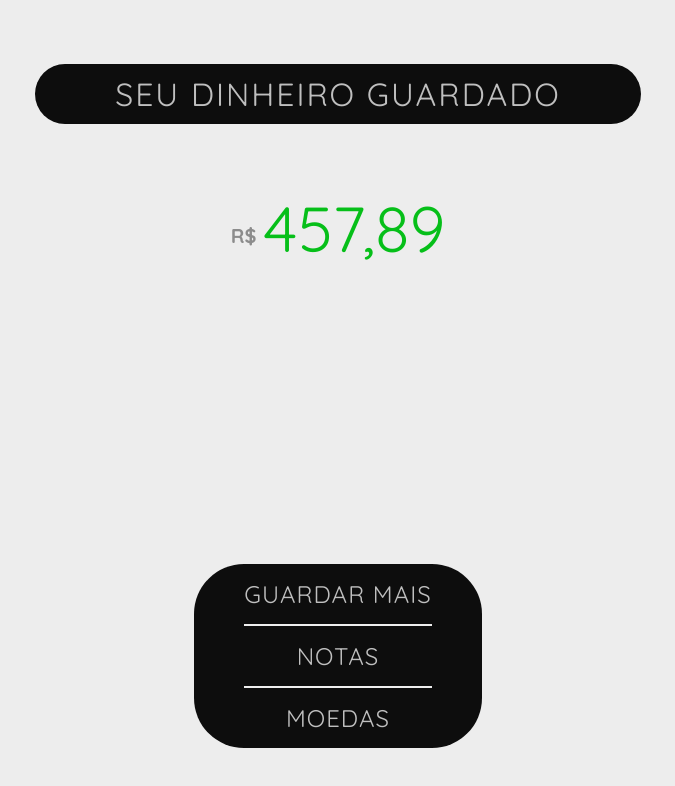
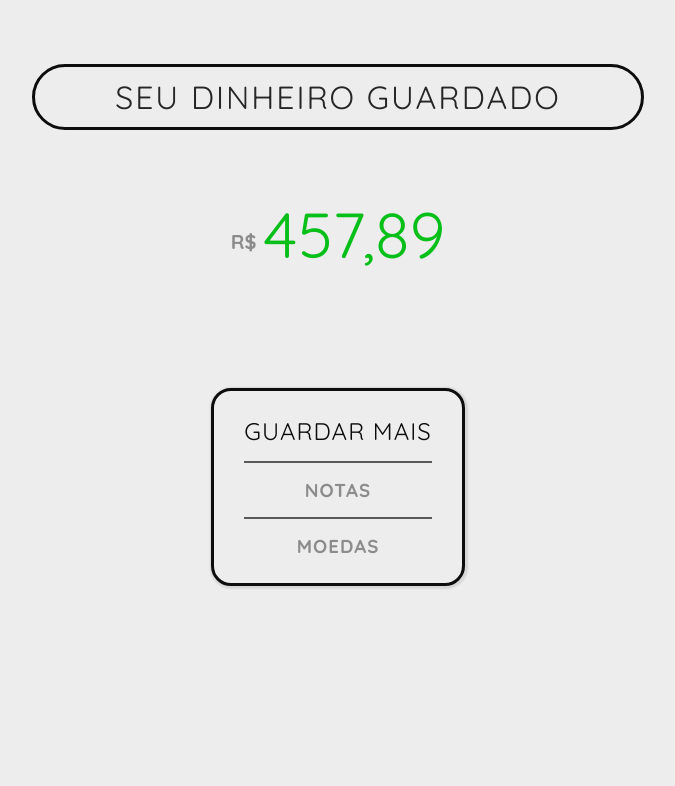
Before and after one commit to marcosvmaximo/js-projects, a plain HTML site: page index.html in a window 1280 px wide. Shown: the whole page, without its empty margins (302-977 px from the left). Drawn offline with Linux system fonts and the light colour scheme.

Commit message:
add new style and button

```diff
--- a/index.html
+++ b/index.html
@@ -21,14 +21,12 @@
       </div>
     </div>
     <div class="put-money">
-      <div
-        class="choice"
-        aria-expanded="true"
-        aria-labelledby="Guardar Mais Dinheiro: nota ou moedas"
-      >
-        <h2>Guardar Mais</h2>
-        <h2 class="">Notas</h2>
-        <h2 class="">Moedas</h2>
+      <div class="choice" aria-expanded="true" aria-labelledby="Guardar Mais Dinheiro: nota ou moedas" data-buttons>
+        <ul>
+          <li><h3 class="first">Guardar Mais</h3></li>
+          <li><h3>Notas</h3></li>
+          <li><h3>Moedas</h3></li>
+        </ul>
       </div>
       <div class="moneys hidden">
         <section class="banknotes">
--- a/script.js
+++ b/script.js
@@ -0,0 +1,20 @@
+function clickButton() {
+  const buttons = document.querySelectorAll('[data-buttons] li');
+
+  function activeButton(e) {
+    const thisButton = this
+    console.log(thisButton)
+    buttons.forEach((item) => {
+      item.classList.toggle('hidden')
+      if(item === thisButton){
+        item.classList.remove('hidden')
+      }
+    })
+  }
+
+  buttons.forEach((button) => {
+    button.addEventListener('click', activeButton)
+  })
+}
+
+clickButton();
--- a/style.css
+++ b/style.css
@@ -20,12 +20,12 @@ body {
   height: 100vh;
   font-family: "Quicksand", sans-serif;
   background: #ededed;
-  color: var(--cor3);
+  color: var(--cor2);
 }
 
 .saved-money {
   display: grid;
-  grid-template-rows: 1fr 2fr;
+  grid-template-rows: 1fr 1fr;
   justify-content: center;
   text-align: center;
 }
@@ -36,9 +36,10 @@ body {
   letter-spacing: 2px;
   padding: 10px 5rem;
   margin: 4rem 0;
-  border-radius: 50px;
-  color: var(--cor1);
-  background: var(--cor5);
+  border-radius: 70px;
+  border: 3px solid var(--cor5);
+  color: var(--cor4);
+  background: transparent;
 }
 
 .money p {
@@ -54,30 +55,38 @@ body {
   font-weight: 600;
 }
 
-.choice {
-  max-width: fit-content;
+.choice ul {
+  max-width: max-content;
   margin: 0 auto;
-  background: var(--cor5);
-  color: var(--cor1);
-  border-radius: 50px;
-  cursor: pointer;
-  padding: 0 50px;
+  background: transparent;
+  border: 3px solid var(--cor5);
+  border-radius: 20px;
+  padding: 10px 30px;
+  list-style: none;
+  box-shadow: 1px 1px 2px 2px rgba(0, 0, 0, .1);
 }
 
-.choice h2 {
+.choice li {
   text-transform: uppercase;
   font-weight: normal;
   letter-spacing: 1px;
   padding: 15px 0;
   text-align: center;
-
+  cursor: pointer;
+  transition: all 2s ease;
 }
 
-.choice h2 + h2 {
-  border-top: 2px solid #ededed;
+.choice .first {
+  color: var(--cor5);
+  font-size: 1.5rem;
+  font-weight: normal;
+}
+
+.choice li + li {
+  border-top: 2px solid var(--cor3);
+  color: var(--cor2);
 }
 
 .hidden {
   display: none;
-  transition: all 2s ease;
 }
```
Also changed, not shown: 1 other file.
